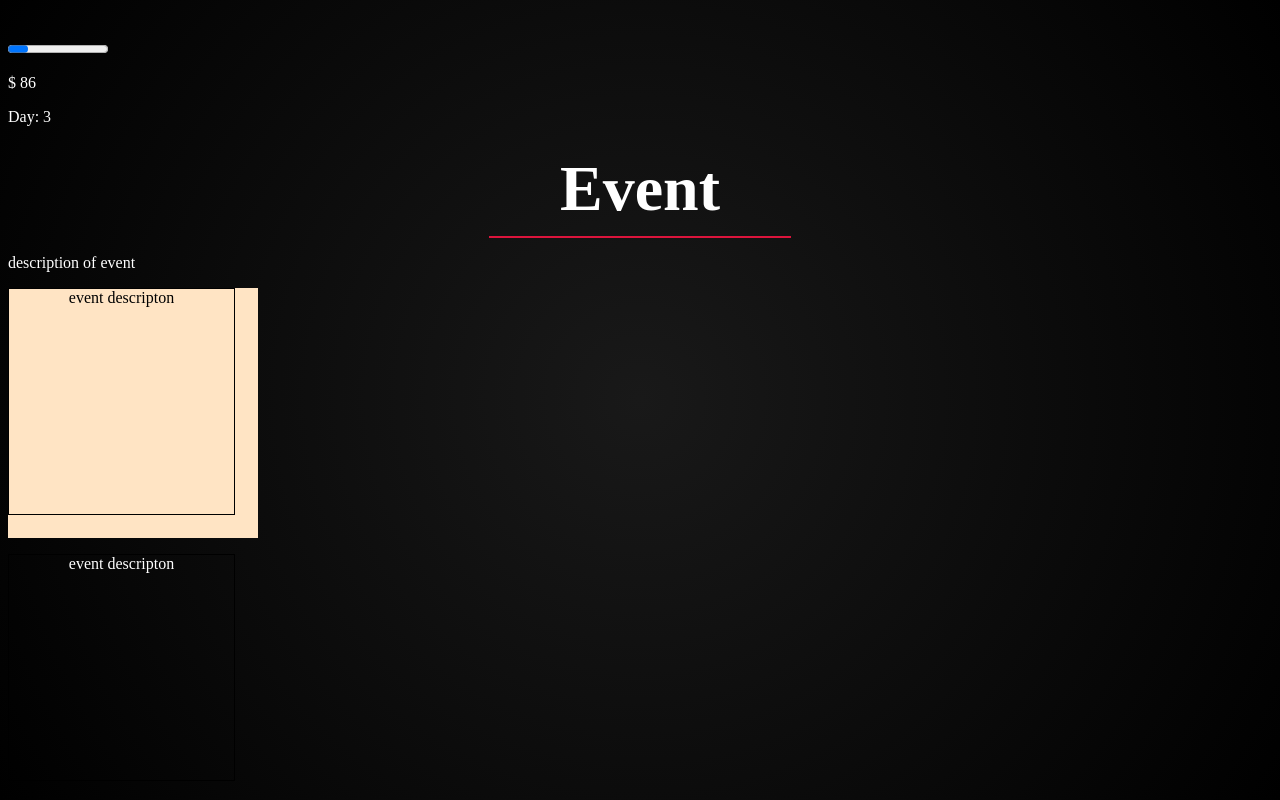
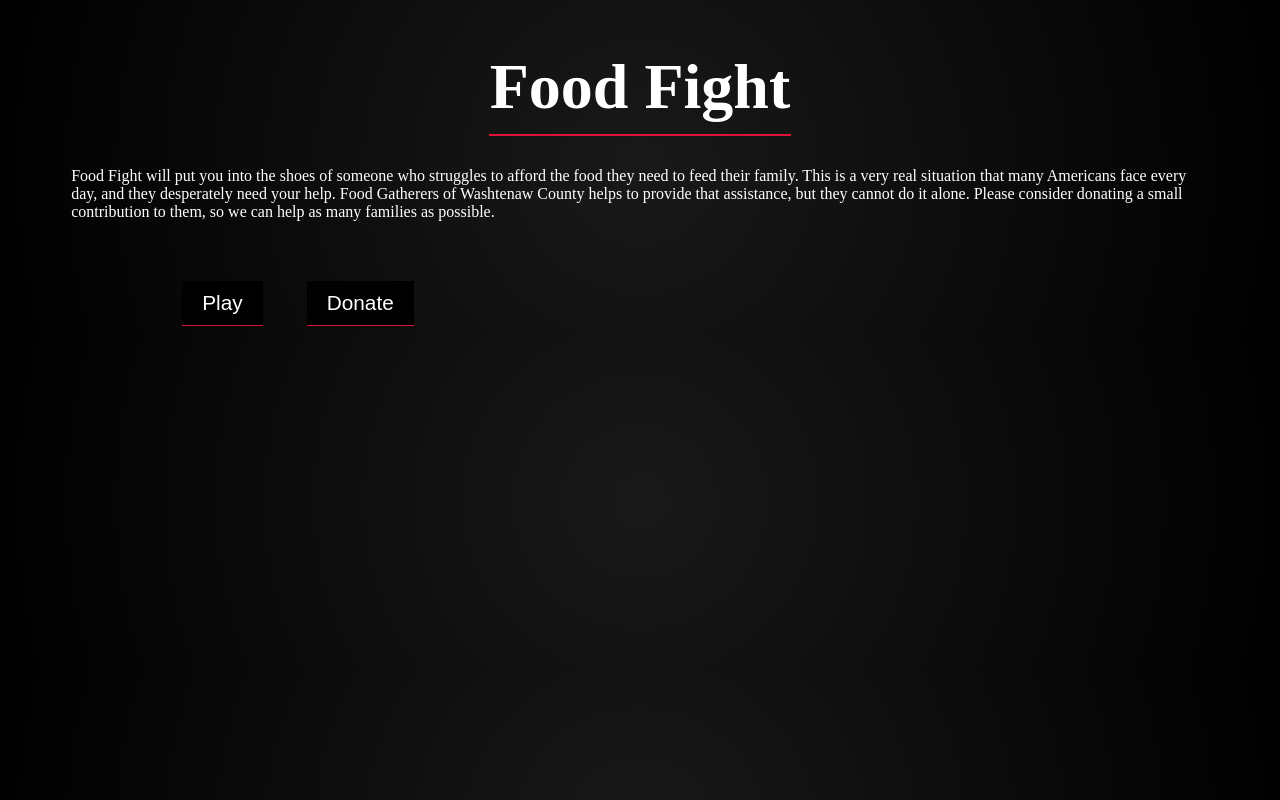
Before and after one commit to doyle928/Food-Fight, a plain HTML site: page index.html in a window 1280 px wide. Drawn offline with Linux system fonts and the light colour scheme; files whose address does not match are found by name.

Commit message:
Added a basic description of our goals. Subject to change.

```diff
--- a/index.html
+++ b/index.html
@@ -11,22 +11,19 @@
 </head>
 
 <body>
-    <!-- <div class="title">
+    <div class="title">
         <h1 class="splashHeader">Food Fight</h1>
         <hr>
     </div>
     <div class="body">
-        <p>Sunt velit nulla excepteur ut fugiat proident. Laboris sint sunt veniam eu anim. Irure occaecat minim consectetur
-            ea esse dolore veniam. Eu ullamco irure duis aliqua reprehenderit veniam nisi culpa officia consequat adipisicing
-            Lorem. Excepteur cillum aliquip exercitation occaecat nisi laborum in enim ex. Non mollit deserunt id do enim
-            amet sunt minim mollit cupidatat occaecat quis. Enim magna sit consequat ipsum mollit.</p>
+        <p>Food Fight will put you into the shoes of someone who struggles to afford the food they need to feed their family. This is a very real situation that many Americans face every day, and they desperately need your help. Food Gatherers of Washtenaw County helps to provide that assistance, but they cannot do it alone. Please consider donating a small contribution to them, so we can help as many families as possible.</p>
         <div class="welcomeButtons">
             <button>Play</button>
             <button>Donate</button>
         </div>
-    </div> -->
+    </div>
 
-    <div class="header">
+    <!-- <div class="header">
         <progress></progress>
         <div>
             <p>$
@@ -49,7 +46,7 @@
         <div class="card2">
             <p>event descripton</p>
         </div>
-    </div>
+    </div> -->
 
 </body>
 
```
